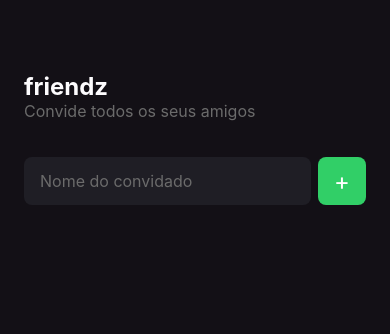
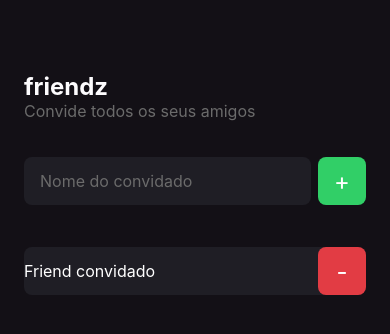
Before and after one commit to mannuelst/friendz, a React Native app: screen / in a window 390 px wide. Shown: the top 334 px of the page. Built offline with nearby package versions, Linux system fonts and the light colour scheme.

Commit message:
feat: friend comp

```diff
--- /dev/null
+++ b/src/components/friends/index.tsx
@@ -0,0 +1,19 @@
+import { Text, TouchableOpacity, View } from "react-native";
+import { styles } from "./styles";
+
+export function Friends() {
+  return (
+    <View style={styles.container}>
+
+
+      <Text style={styles.name}>
+        Friend convidado</Text>
+      <TouchableOpacity style={styles.button}>
+        <Text style={styles.buttonText}>
+          -
+        </Text>
+      </TouchableOpacity>
+    </View>
+
+  )
+}
--- /dev/null
+++ b/src/components/friends/styles.ts
@@ -0,0 +1,35 @@
+import { StyleSheet } from "react-native";
+
+export const styles = StyleSheet.create({
+  container: {
+    width: "100%",
+    backgroundColor: "#1f1e25",
+    borderRadius: 8,
+    flexDirection: "row",
+    alignItems: "center",
+    gap: 7,
+    marginBottom: 10
+
+  },
+  name: {
+    color: "#fff",
+    flex: 1,
+    fontSize: 16
+
+  },
+  button: {
+    width: 48,
+    height: 48,
+    borderRadius: 8,
+    backgroundColor: "#e23c44",
+    justifyContent: "center",
+    alignItems: "center"
+  },
+  buttonText: {
+    color: "#fff",
+
+    fontSize: 24
+
+  }
+
+})
--- a/src/screens/home/index.tsx
+++ b/src/screens/home/index.tsx
@@ -1,4 +1,5 @@
 import { Text, TextInput, TouchableOpacity, View } from "react-native";
+import { Friends } from "../../components/friends";
 import { styles } from "./styles";
 
 
@@ -21,6 +22,7 @@
           </Text>
         </TouchableOpacity>
       </View>
+      <Friends />
     </View >
   )
 }
```
